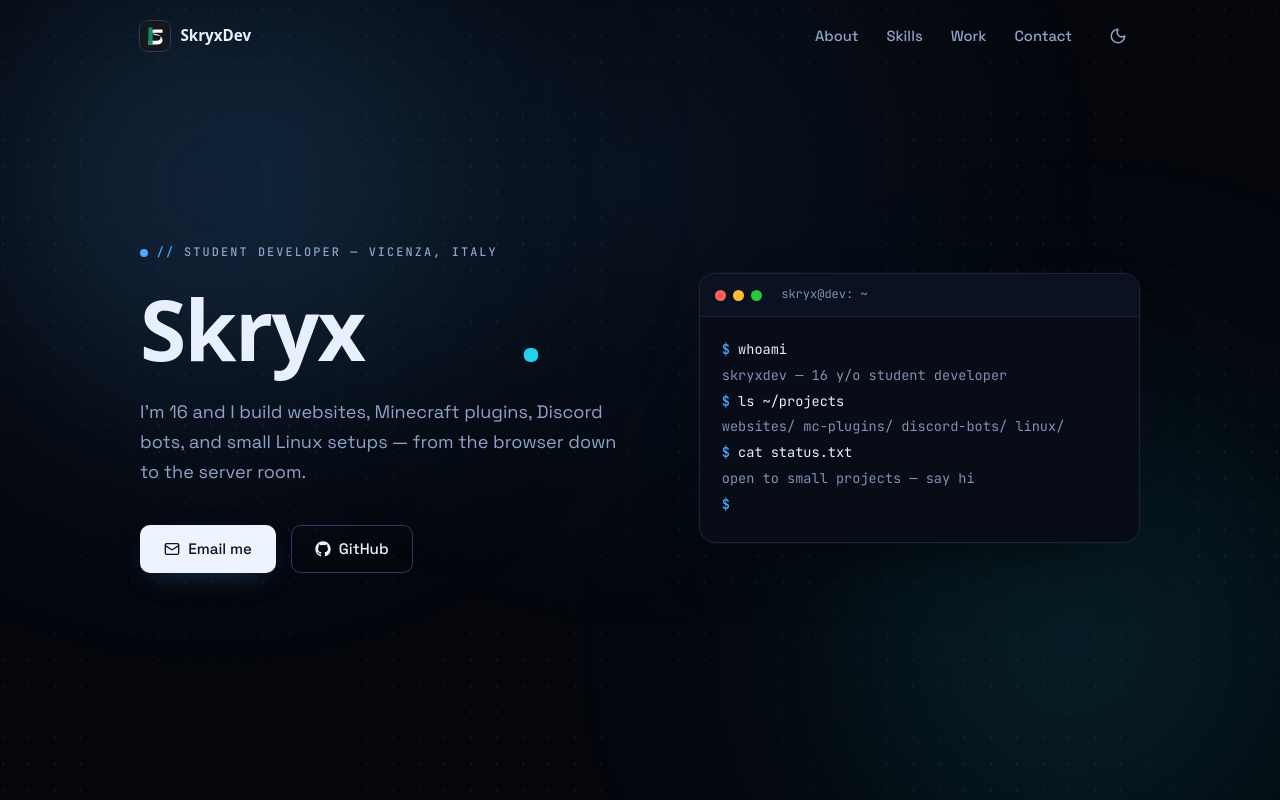
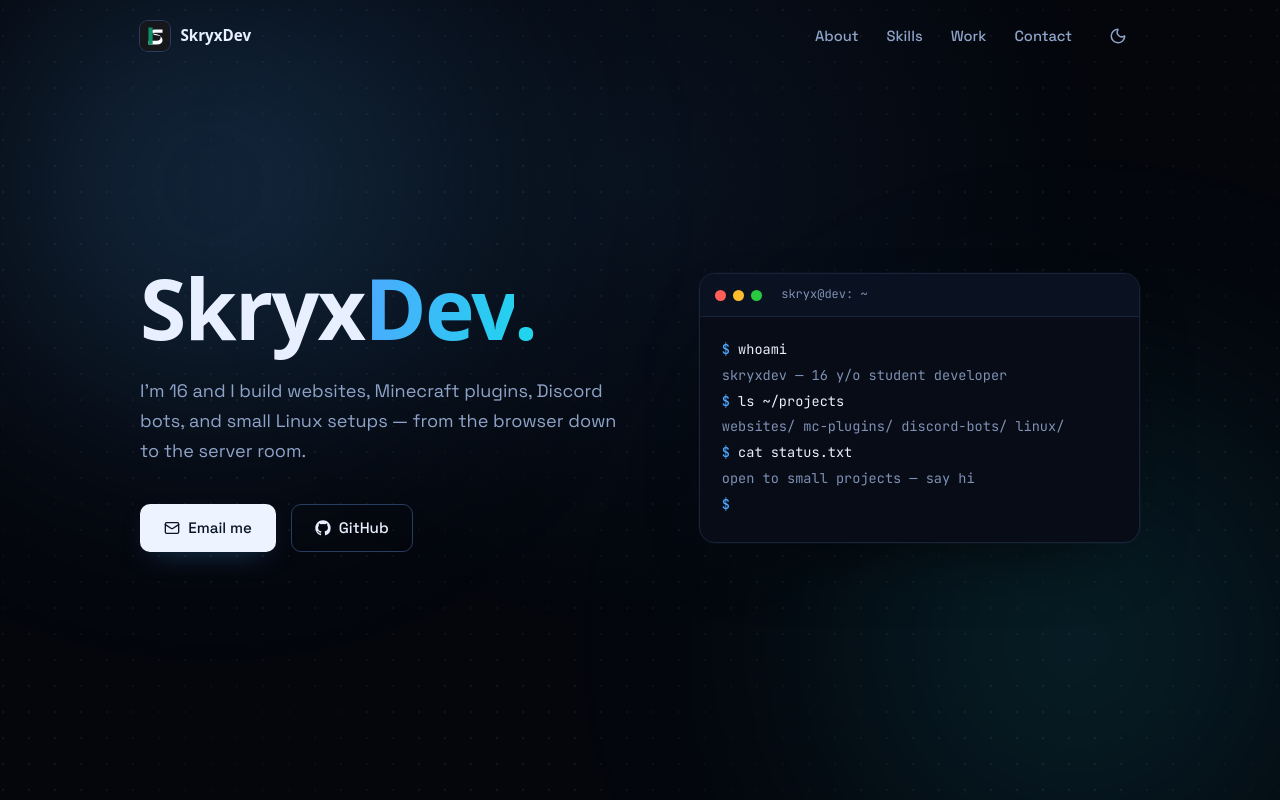
Before and after one commit to SkryxDev/Portfolio, a Next.js app: page / in a window 1280 px wide. Shown: the top 800 px of the page. Built offline with nearby package versions, Linux system fonts and the light colour scheme; a web font is replaced by a local one.

Commit message:
Fix hero title and drop the eyebrow line
Replaces the per-letter animated title (which rendered the gradient
striped and janky) with a single title block that fades in whole, and
removes the "student developer — Vicenza, Italy" line above the name.

```diff
--- a/src/components/Hero.tsx
+++ b/src/components/Hero.tsx
@@ -1,55 +1,20 @@
 import { Mail } from 'lucide-react'
-import type { CSSProperties } from 'react'
 import { siteConfig, terminalLines } from '../data/content'
 import { GitHubIcon } from './GitHubIcon'
 import { Reveal } from './Reveal'
-
-const FIRST = 'Skryx'
-const LAST = 'Dev'
 
 export function Hero() {
   return (
     <section className="hero">
       <div className="container hero-inner">
         <div className="hero-copy">
-          <p className="hero-eyebrow">
-            <span className="status-dot" aria-hidden="true" />
-            <span className="eyebrow-slash" aria-hidden="true">
-              //
-            </span>
-            student developer — {siteConfig.location}
-          </p>
-
           <h1 className="hero-title" aria-label={siteConfig.name}>
-            <span aria-hidden="true">
-              {FIRST.split('').map((char, i) => (
-                <span
-                  className="hero-letter"
-                  key={i}
-                  style={{ '--i': i } as CSSProperties}
-                >
-                  {char}
-                </span>
-              ))}
-            </span>
+            <span aria-hidden="true">Skryx</span>
             <span className="hero-accent" aria-hidden="true">
-              {LAST.split('').map((char, i) => (
-                <span
-                  className="hero-letter"
-                  key={i}
-                  style={{ '--i': FIRST.length + i } as CSSProperties}
-                >
-                  {char}
-                </span>
-              ))}
+              Dev
             </span>
             <span className="hero-dot" aria-hidden="true">
-              <span
-                className="hero-letter"
-                style={{ '--i': FIRST.length + LAST.length } as CSSProperties}
-              >
-                .
-              </span>
+              .
             </span>
           </h1>
 
--- a/src/styles/global.css
+++ b/src/styles/global.css
@@ -46,7 +46,6 @@
   --aurora-a: rgba(78, 168, 255, 0.3);
   --aurora-b: rgba(34, 211, 238, 0.18);
   --glow-strong: rgba(78, 168, 255, 0.35);
-  --pulse-color: rgba(78, 168, 255, 0.45);
 
   /* Buttons */
   --btn-bg: #eef4ff;
@@ -103,7 +102,6 @@
   --aurora-a: rgba(21, 101, 208, 0.12);
   --aurora-b: rgba(14, 155, 184, 0.1);
   --glow-strong: rgba(21, 101, 208, 0.25);
-  --pulse-color: rgba(21, 101, 208, 0.35);
 
   --btn-bg: #0d1b30;
   --btn-hover: #173056;
@@ -616,45 +614,16 @@ button {
   align-items: center;
 }
 
-.hero-eyebrow {
-  display: flex;
-  align-items: center;
-  gap: 0.55rem;
-  margin-bottom: 1.4rem;
-  font-family: var(--font-mono);
-  font-size: 0.74rem;
-  font-weight: 500;
-  text-transform: uppercase;
-  letter-spacing: 0.18em;
-  color: var(--text-muted);
-  opacity: 0;
-  animation: fade-in 0.7s ease forwards;
-  animation-delay: 0.05s;
-}
-
-/* pulsing availability dot */
-.status-dot {
-  width: 8px;
-  height: 8px;
-  border-radius: 50%;
-  background: var(--accent);
-  animation: pulse 2.2s ease-out infinite;
-}
-
 .hero-title {
   font-family: var(--font-display);
   font-size: clamp(2.8rem, 8vw, 5.25rem);
   font-weight: 700;
   line-height: 1.05;
   letter-spacing: -0.02em;
-}
-
-.hero-letter {
-  display: inline-block;
   opacity: 0;
-  transform: translateY(0.55em);
-  animation: letter-rise 0.65s cubic-bezier(0.22, 1, 0.36, 1) forwards;
-  animation-delay: calc(var(--i) * 55ms + 200ms);
+  transform: translateY(18px);
+  animation: rise-in 0.8s cubic-bezier(0.22, 1, 0.36, 1) forwards;
+  animation-delay: 0.15s;
 }
 
 .hero-accent {
@@ -1150,35 +1119,10 @@ a.contact-link:hover {
    Animations
    ========================================================================== */
 
-@keyframes letter-rise {
-  to {
-    opacity: 1;
-    transform: none;
-  }
-}
-
-@keyframes fade-in {
-  to {
-    opacity: 1;
-  }
-}
-
 @keyframes rise-in {
   to {
     opacity: 1;
     transform: none;
-  }
-}
-
-@keyframes pulse {
-  0% {
-    box-shadow: 0 0 0 0 var(--pulse-color);
-  }
-  70% {
-    box-shadow: 0 0 0 9px transparent;
-  }
-  100% {
-    box-shadow: 0 0 0 0 transparent;
   }
 }
 
@@ -1295,8 +1239,7 @@ a.contact-link:hover {
   }
 
   .reveal,
-  .hero-eyebrow,
-  .hero-letter,
+  .hero-title,
   .hero-text,
   .hero-actions {
     opacity: 1;
@@ -1304,11 +1247,6 @@ a.contact-link:hover {
     animation: none;
   }
 
-  .hero-letter {
-    opacity: 1;
-  }
-
-  .status-dot,
   .terminal-cursor,
   .bg-aurora.a,
   .bg-aurora.b {
```
